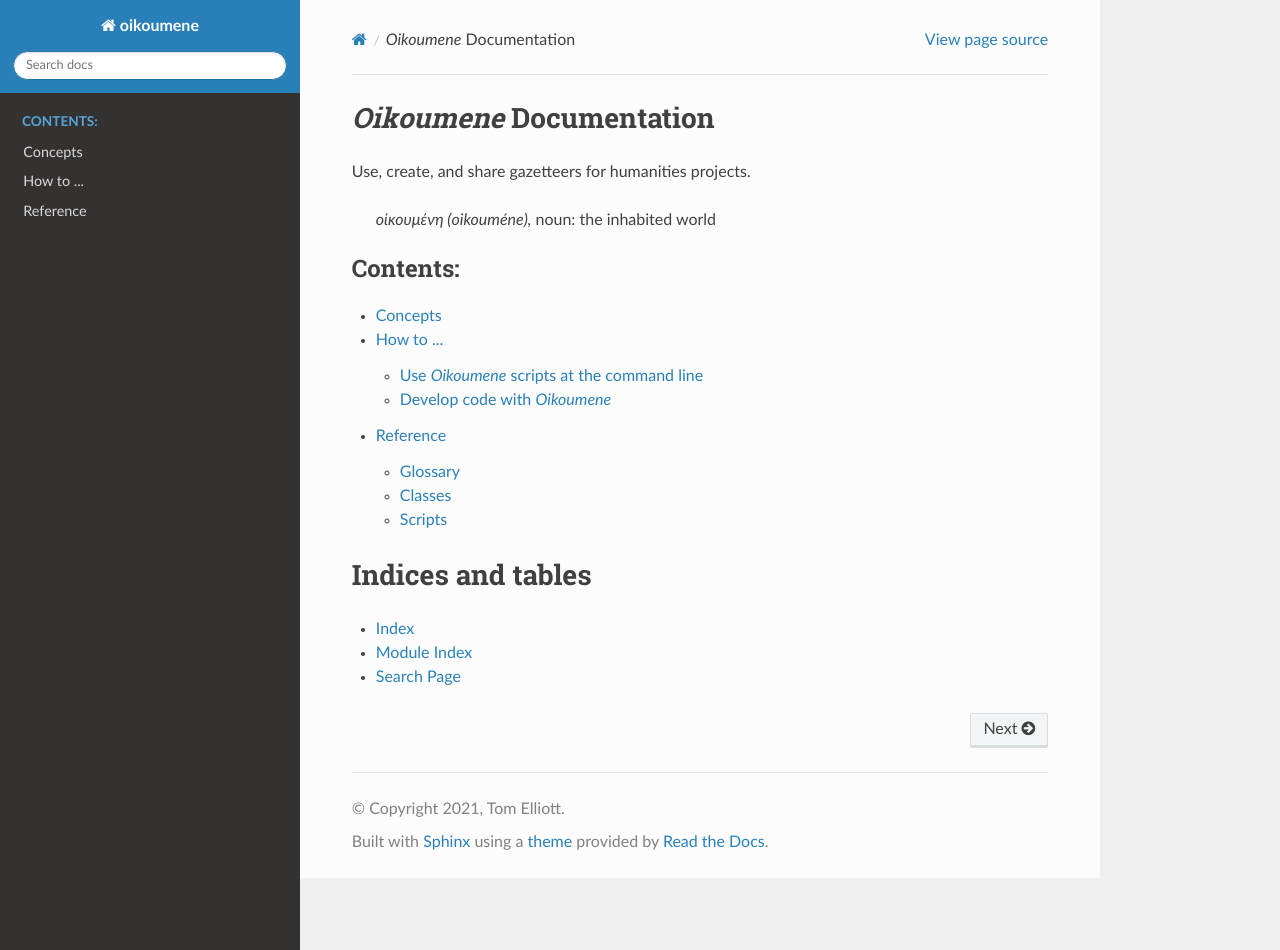
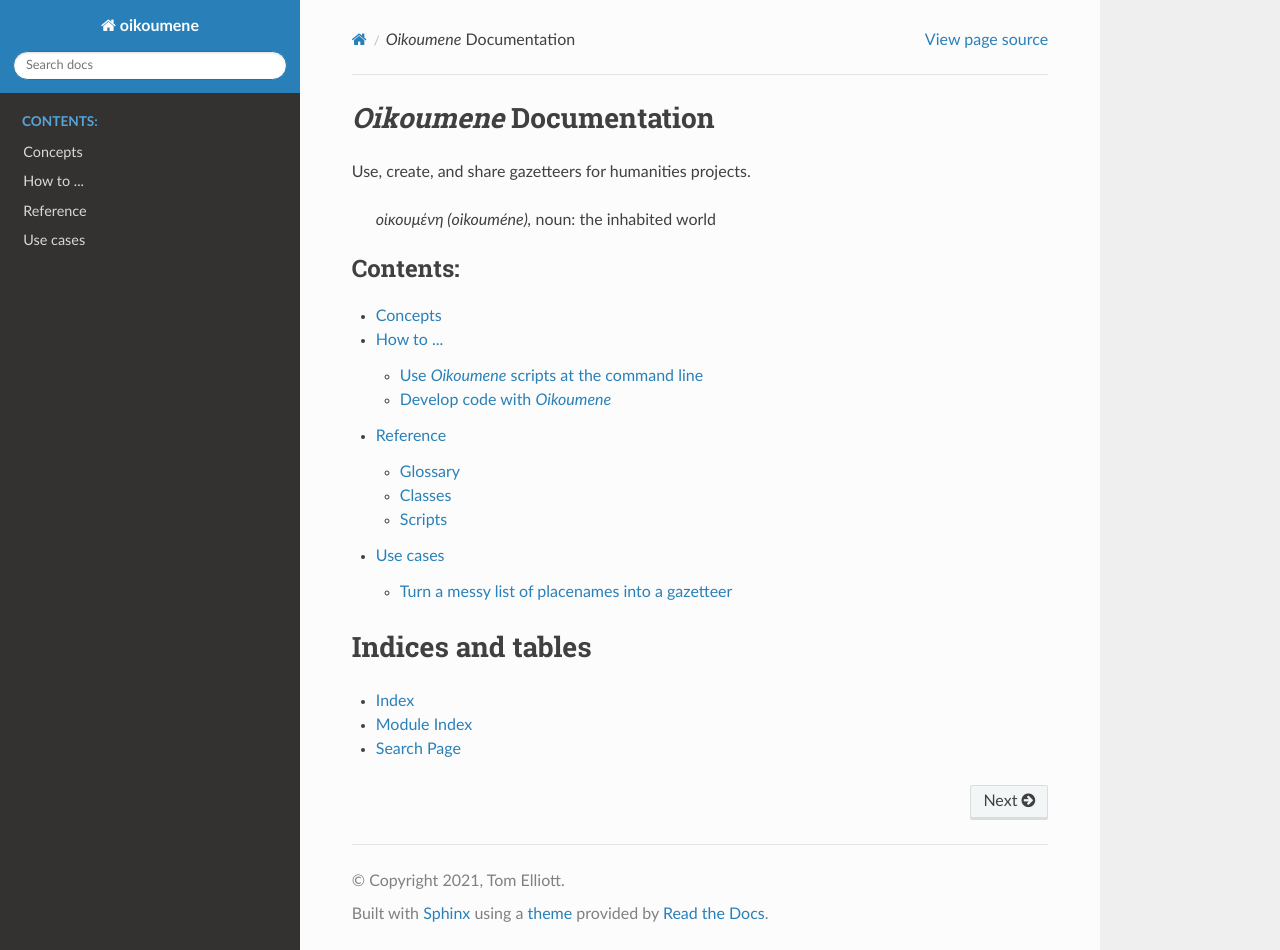
Before and after one commit to paregorios/oikoumene, a Sphinx documentation site: the page built from docs/index.rst, in a window 1280 px wide and 950 px high. Built offline with Sphinx 7.4.7 and the Read the Docs theme 2.0.0, drawn with Linux system fonts in a browser that asks for light colours.

Commit message:
add use cases to the documentation

```diff
--- a/docs/index.rst
+++ b/docs/index.rst
@@ -20,6 +20,7 @@ Use, create, and share gazetteers for humanities projects.
    Concepts <concepts>
    How to ... <howto>
    Reference <reference>
+   Use cases <use_cases>
 
 ##################
 Indices and tables
--- /dev/null
+++ b/docs/use_cases.rst
@@ -0,0 +1,6 @@
+Use Cases
+---------
+
+Ways in which *Oikoumene* could be used. Note that use cases do not necessarily reflect the current capabilities of the package. They may be intended to guide development, or may eventually be superseded.
+
+.. include:: /use_cases/list2gaz.rst
--- /dev/null
+++ b/docs/use_cases/list2gaz.rst
@@ -0,0 +1,6 @@
+Turn a messy list of placenames into a gazetteer
+^^^^^^^^^^^^^^^^^^^^^^^^^^^^^^^^^^^^^^^^^^^^^^^^
+
+.. todo::
+
+    Add use case content.
```
